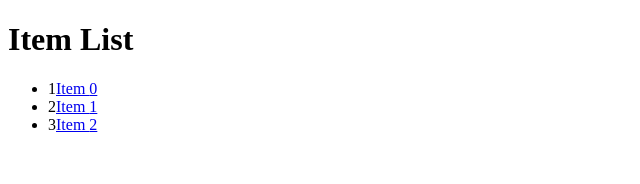
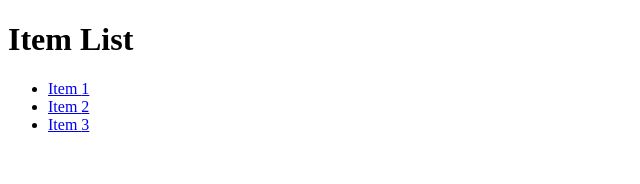
Before and after one commit to acciojob/router-list-happydagar6, a React app: page / in a window 1280 px wide. Shown: the top 184 px of the page, without its empty margins (0-640 px from the left). Built offline with nearby package versions, Linux system fonts and the light colour scheme.

Commit message:
Fix link paths in ItemList component for correct routing

```diff
--- a/src/components/ItemList.js
+++ b/src/components/ItemList.js
@@ -2,14 +2,15 @@ import React from 'react'
 import { Link } from 'react-router-dom'
 
 const ItemList = () => {
-    const items = [1, 2, 3];
+    const items = [1, 2, 3]; // Exact 3 items
   return (
     <div>
       <h1>Item List</h1>
       <ul>
-        {items.map((item, index) => (
-            <li key={index}>{item}
-                <Link to={`/item/${index}`}>Item {index}</Link>
+        {items.map((item) => (
+            <li key={item}>
+                {/* FIX: path ko '/items/' kiya aur text ko sirf 'Item {item}' rakha */}
+                <Link to={`/items/${item}`}>Item {item}</Link>
             </li>
         ))}
       </ul>
```
